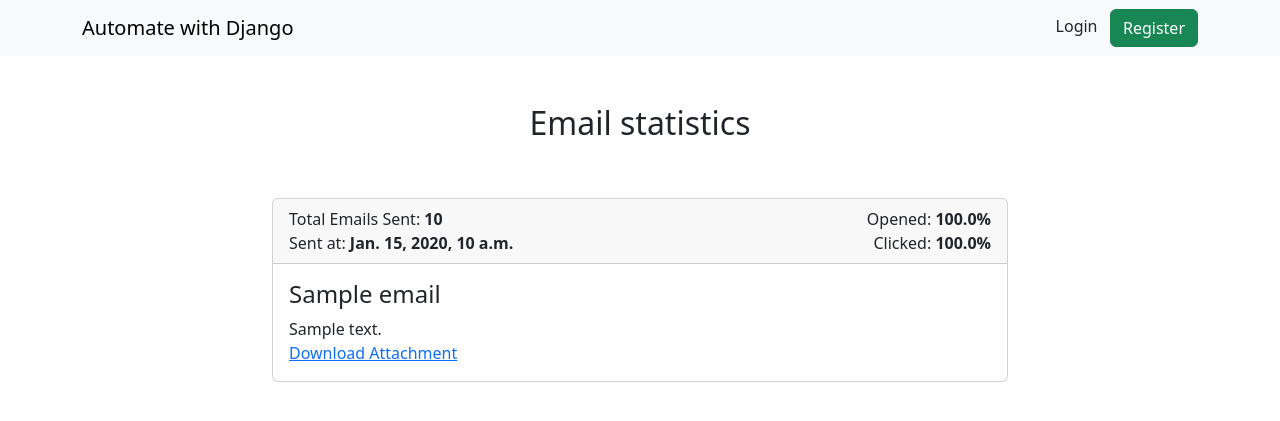
After one commit to Harisenthil-hub/automate_with_django, a Django app: page /emails/track/stats/1/ in a window 1280 px wide. The commit adds this page. Shown: the top 421 px of the page. Run offline with Django 5.2, Linux system fonts and the light colour scheme; tables that the repository leaves empty hold one stand-in row (values such as "Sample post"); parts of the project's set-up code (start-up, migrations or seed data) failed here and were passed over; some libraries are stand-ins or nearby versions.

Commit message:
Feat: Email tracking system

```diff
--- a/config/settings.py
+++ b/config/settings.py
@@ -28,7 +28,7 @@ SECRET_KEY = 'django-insecure-&=e-93h6-p1s*xf@wcwvidvf5dh(6g#u_^*$94t8zug3w*_#*o
 # SECURITY WARNING: don't run with debug turned on in production!
 DEBUG = True
 
-ALLOWED_HOSTS = []
+ALLOWED_HOSTS = ['*']
 
 
 # Application definition
@@ -184,3 +184,7 @@ CKEDITOR_CONFIGS = {
         'height': 200,
     }
 }
+
+
+CSRF_TRUSTED_ORIGINS = ['https://chuck-headgear-waking.ngrok-free.dev']
+BASE_URL = 'https://chuck-headgear-waking.ngrok-free.dev'
--- a/dataentry/tasks.py
+++ b/dataentry/tasks.py
@@ -14,7 +14,7 @@ def celery_test_task():
     mail_subject = 'Test subject'
     message = 'This is test email'
     to_email = settings.DEFAULT_TO_EMAIL
-    send_email_notification(mail_subject, message, to_mail)
+    send_email_notification(mail_subject, message, [to_email])
     return "Email sent successfully"
 
 
@@ -28,7 +28,7 @@ def import_data_task(full_path, model_name):
     mail_subject = 'Import Data Completed'
     message = 'Your data import has been successfull'
     to_email = settings.DEFAULT_TO_EMAIL
-    send_email_notification(mail_subject, message, to_email)
+    send_email_notification(mail_subject, message, [to_email])
     return "Data imported succesfully"
 
 
@@ -44,5 +44,5 @@ def export_data_task(model_name):
     mail_subject = 'Export Data Successful'
     message = 'Export data successfull. Please find the attachment'
     to_email = settings.DEFAULT_TO_EMAIL
-    send_email_notification(mail_subject, message, to_email, attachment=file_path)
+    send_email_notification(mail_subject, message, [to_email], attachment=file_path)
     return "Export data task executed  succesfully"
--- a/emails/models.py
+++ b/emails/models.py
@@ -9,6 +9,10 @@ class List(models.Model):
 
     def __str__(self):
         return self.email_list
+
+    def count_emails(self):
+        count = Subscriber.objects.filter(email_list=self).count()
+        return count
 
 
 class Subscriber(models.Model):
@@ -28,3 +32,36 @@ class Email(models.Model):
 
     def __str__(self):
         return self.subject
+
+    def open_rate(self):
+        total_sent = self.email_list.count_emails()
+        opened_count = EmailTracking.objects.filter(email=self, opened_at__isnull=False).count()
+        open_rate = (opened_count/total_sent) * 100 if total_sent > 0 else 0
+        return round(open_rate, 2)
+
+    def click_rate(self):
+        opened_count = EmailTracking.objects.filter(email=self, opened_at__isnull=False).count()
+        click_count = EmailTracking.objects.filter(email=self, clicked_at__isnull=False).count()
+        click_rate = (click_count/opened_count) * 100 if opened_count > 0 else 0
+        return round(click_rate, 2)
+
+
+
+class EmailTracking(models.Model):
+
+    email = models.ForeignKey(Email, on_delete=models.CASCADE, null=True, blank=True)
+    subscriber = models.ForeignKey(Subscriber, on_delete=models.CASCADE, blank=True, null=True)
+    unique_id = models.CharField(max_length=255, unique=True)
+    opened_at = models.DateTimeField(blank=True, null=True)
+    clicked_at = models.DateTimeField(blank=True, null=True)
+
+    def __str__(self):
+        return f'{self.email} -- {self.unique_id}'
+
+
+class Sent(models.Model):
+    email = models.ForeignKey(Email, on_delete=models.CASCADE, null=True, blank=True)
+    total_sent = models.IntegerField(default=0)
+
+    def __str__(self):
+        return f'{self.email} -- {self.total_sent} emails sent'
--- a/emails/tasks.py
+++ b/emails/tasks.py
@@ -2,6 +2,6 @@ from celery import shared_task
 from dataentry.utils import send_email_notification
 
 @shared_task
-def send_email_task(mail_subject, message, to_email, attachment):
-    send_email_notification(mail_subject, message, to_email, attachment)
+def send_email_task(mail_subject, message, to_email, attachment, email_id):
+    send_email_notification(mail_subject, message, to_email, attachment, email_id)
     return 'Email sending task executed Successfully.'
--- a/emails/urls.py
+++ b/emails/urls.py
@@ -1,6 +1,10 @@
 from django.urls import path
-from .views import send_email
+from .views import send_email, track_click, track_open, track_dashboard, track_stats
 
 urlpatterns = [
-    path('send-email/',  send_email, name='send_email')
+    path('send-email/',  send_email, name='send_email'),
+    path('track/click/<unique_id>/', track_click, name='track_click'),
+    path('track/open/<unique_id>/', track_open, name='track_open'),
+    path('track/dashboard/', track_dashboard, name='track_dashboard'),
+    path('track/stats/<int:pk>/', track_stats, name='track_stats'),
 ]
--- a/emails/views.py
+++ b/emails/views.py
@@ -1,8 +1,12 @@
-from django.shortcuts import render, redirect
+from django.shortcuts import render, redirect, get_object_or_404
 from .forms import EmailForm
 from django.contrib import messages
-from .models import Subscriber
+from .models import Subscriber, Email, Sent, EmailTracking
 from .tasks import send_email_task
+from django.db.models import Sum
+from django.utils import timezone
+from django.http import HttpResponse, HttpResponseRedirect
+
 
 
 # Create your views here.
@@ -12,25 +16,26 @@ def send_email(request):
     if request.method == 'POST':
         email_form = EmailForm(request.POST, request.FILES)
         if email_form.is_valid():
-            email_form = email_form.save()
+            email = email_form.save()
 
             # Sending email
             mail_subject =  request.POST.get('subject')
             message = request.POST.get('body')
             email_list = request.POST.get('email_list')
 
-            email_list = email_form.email_list
+            email_list = email.email_list
 
             subscribers = Subscriber.objects.filter(email_list=email_list)
 
             to_email = [email.email_address for email in subscribers]
 
-            if email_form.attachment:
-                attachment = email_form.attachment.path
+            if email.attachment:
+                attachment = email.attachment.path
             else:
                 attachment = None
 
-            send_email_task.delay(mail_subject, message, to_email, attachment)
+            email_id = email.id
+            send_email_task.delay(mail_subject, message, to_email, attachment, email_id)
 
             messages.success(request, 'Email sent Successfully')
             return redirect('send_email')
@@ -40,3 +45,49 @@ def send_email(request):
             'email_form': email_form
         }
     return render(request, 'emails/send-email.html', context)
+
+
+def track_click(request, unique_id):
+    try:
+        email_tracking = EmailTracking.objects.get(unique_id=unique_id)
+        url = request.GET.get('url')
+        if not email_tracking.clicked_at:
+            email_tracking.clicked_at = timezone.now()
+            email_tracking.save()
+            return HttpResponseRedirect(url)
+        else:
+            return HttpResponseRedirect(url)
+    except:
+        return HttpResponse('Email tracking record not found!')
+
+
+def track_open(request, unique_id):
+
+    try:
+        email_tracking = EmailTracking.objects.get(unique_id=unique_id)
+        if not email_tracking.opened_at:
+            email_tracking.opened_at = timezone.now()
+            email_tracking.save()
+            return HttpResponse('Email opened Successfully.')
+        else:
+            return HttpResponse('Email already opened')
+    except:
+        return HttpResponse('Email tracking record not found!')
+
+
+def track_dashboard(request):
+    emails = Email.objects.all().annotate(total_sent=Sum('sent__total_sent')).order_by('-sent_at')
+    context = {
+        'emails': emails
+    }
+    return render(request, 'emails/track_dashboard.html', context)
+
+
+def track_stats(request, pk):
+    email = get_object_or_404(Email, pk=pk)
+    sent = Sent.objects.get(email=email)
+    context = {
+        'email': email,
+        'total_sent': sent.total_sent,
+    }
+    return render(request, 'emails/track_stats.html', context)
--- /dev/null
+++ b/templates/emails/track_stats.html
@@ -0,0 +1,44 @@
+{% extends "base.html" %} {% block content %}
+<div class="container">
+  <h2 class="text-center p-5">Email statistics</h2>
+  <div class="row">
+    <div class="col-md-8 mx-auto">
+      <div class="card">
+        <div class="card-header">
+          <div class="row">
+            <div class="col-md-6">
+              Total Emails Sent: <b>{{ total_sent }}</b>
+              <br />
+              Sent at: <b>{{ email.sent_at }}</b>
+            </div>
+            <div class="col-md-6 text-end">
+              Opened: <b>{{ email.open_rate }}%</b>
+              <br />
+              Clicked: <b>{{ email.click_rate }}%</b>
+            </div>
+          </div>
+        </div>
+        <div class="card-body">
+          <h4>{{ email.subject }}</h4>
+          <div class="mail-body">{{ email.body | safe }}</div>
+          {% if email.attachment %}
+          <div class="attachment">
+            <a
+              href="{{ email.attachment.url }}"
+              alt="Email attachment"
+              width="100%"
+              target="_blank"
+              >Download Attachment</a
+            >
+          </div>
+          {% else %}
+          <div class="no-attachment">
+            <p>No attachment</p>
+          </div>
+          {% endif %}
+        </div>
+      </div>
+    </div>
+  </div>
+</div>
+{% endblock content %}
--- a/templates/home.html
+++ b/templates/home.html
@@ -51,7 +51,7 @@
       <!-- Email Tracking -->
       <div class="col-md-4">
         <a
-          {% comment %} href="{% url 'track_dashboard' %}" {% endcomment %}
+          href="{% url 'track_dashboard' %}"
           class="text-decoration-none text-dark"
         >
           <div class="card p-2 mb-2 bg-warning-subtle text-warning-emphasis shadow">
```
Also changed, not shown: dataentry/utils.py (+52 -6 lines), emails/admin.py (+6 -1 lines), templates/emails/track_dashboard.html (added, +32 -0 lines), emails/migrations/0005_emailtracking.py (added), emails/migrations/0006_sent.py (added).
